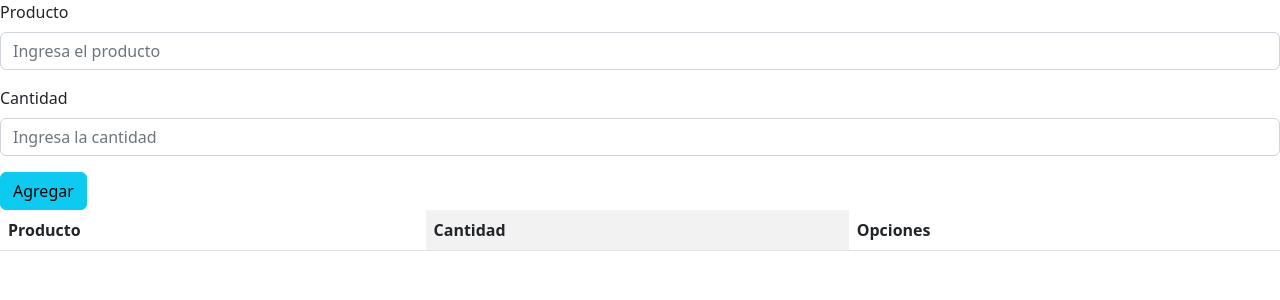
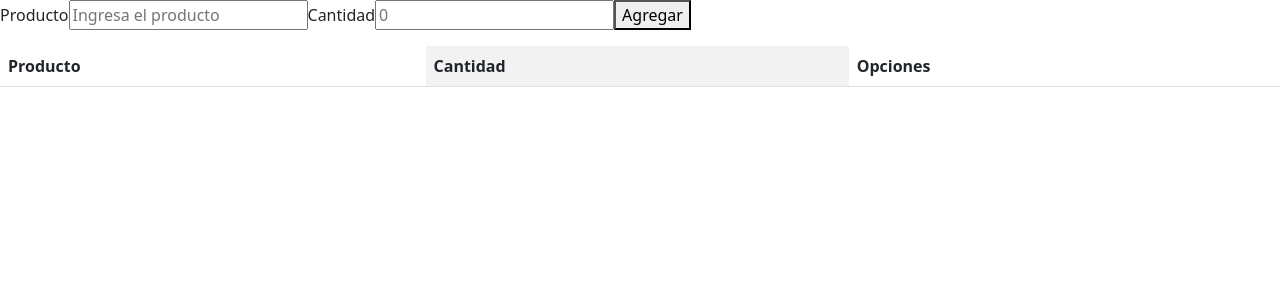
Before and after one commit to Sharontatiana/bit08react, a React (Create React App) app: page / in a window 1280 px wide. Shown: the top 300 px of the page. Built offline with nearby package versions, Linux system fonts and the light colour scheme.

Commit message:
agrega cambios

```diff
--- a/src/App.js
+++ b/src/App.js
@@ -4,7 +4,7 @@ import FormGroup from "./components/FormGroup";
 import { List } from "./components/List";
 
 function App() {
-  const [producto, setproducto] = useState("");
+  const [producto, setproducto] = useState({ nombre: "", cantidad: 0 });
   const [list, setlist] = useState([]);
 
   return (
--- a/src/components/FormGroup.js
+++ b/src/components/FormGroup.js
@@ -1,35 +1,35 @@
 import React from "react";
-import Form from "react-bootstrap/Form";
-import Button from "react-bootstrap/Button";
 
 function FormGroup({ producto, setproducto, list, setlist }) {
-  const handleChange = (e) => {
-    setproducto(e.target.value);
+  const handleProducto = (event) => {
+    const newobj = { nombre: event.target.value, cantidad: producto.cantidad };
+    setproducto(newobj);
   };
 
-  const handleSubmit = (e) => {
-    e.preventDefault();
-    console.log(producto);
-    list([...list, producto]);
+  const handleCatidad = (event) => {
+    const newobj = { nombre: producto.nombre, cantidad: event.target.value };
+    setproducto(newobj);
+  };
+
+  const handleSubmit = (event) => {
+    event.preventDefault();
+    setlist([...list, producto]);
+    console.log(list);
   };
 
   return (
-    <Form onSubmit={handleSubmit}>
-      <Form.Group className="mb-3" controlId="producto">
-        <Form.Label>Producto</Form.Label>
-        <Form.Control
-          type="text"
-          placeholder="Ingresa el producto"
-          value={producto}
-          onChange={handleChange}
-        />
-      </Form.Group>
-      <Form.Group className="mb-3" controlId="cantidad">
-        <Form.Label>Cantidad</Form.Label>
-        <Form.Control type="text" placeholder="Ingresa la cantidad " />
-      </Form.Group>
-      <Button variant="info">Agregar</Button>
-    </Form>
+    <form className="mb-3" onSubmit={handleSubmit}>
+      <label>Producto</label>
+      <input
+        type="text"
+        placeholder="Ingresa el producto"
+        required
+        onChange={handleProducto}
+      />
+      <label>Cantidad</label>
+      <input type="number" placeholder="0" required onChange={handleCatidad} />
+      <button type="submit">Agregar</button>
+    </form>
   );
 }
 
```
